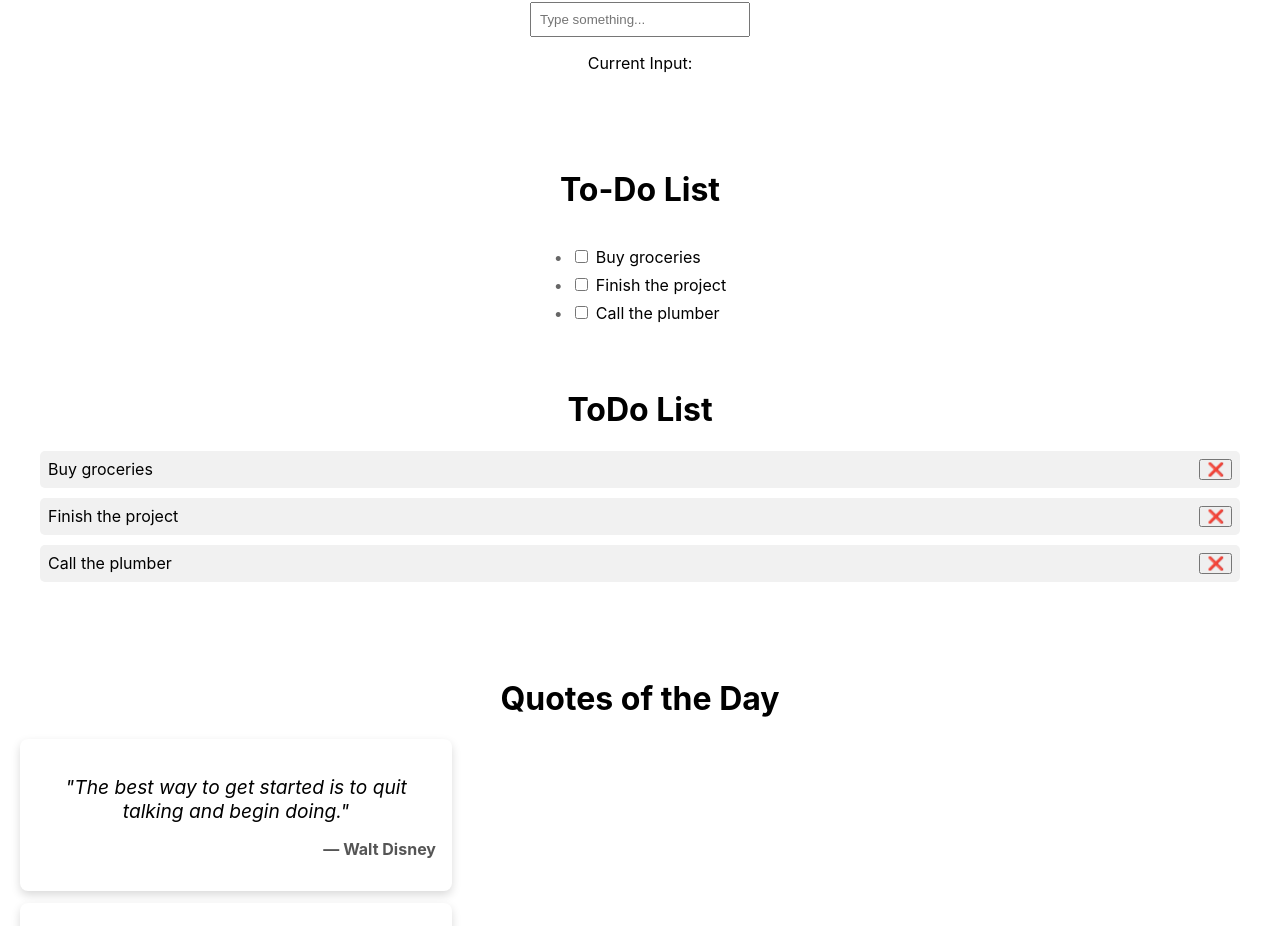
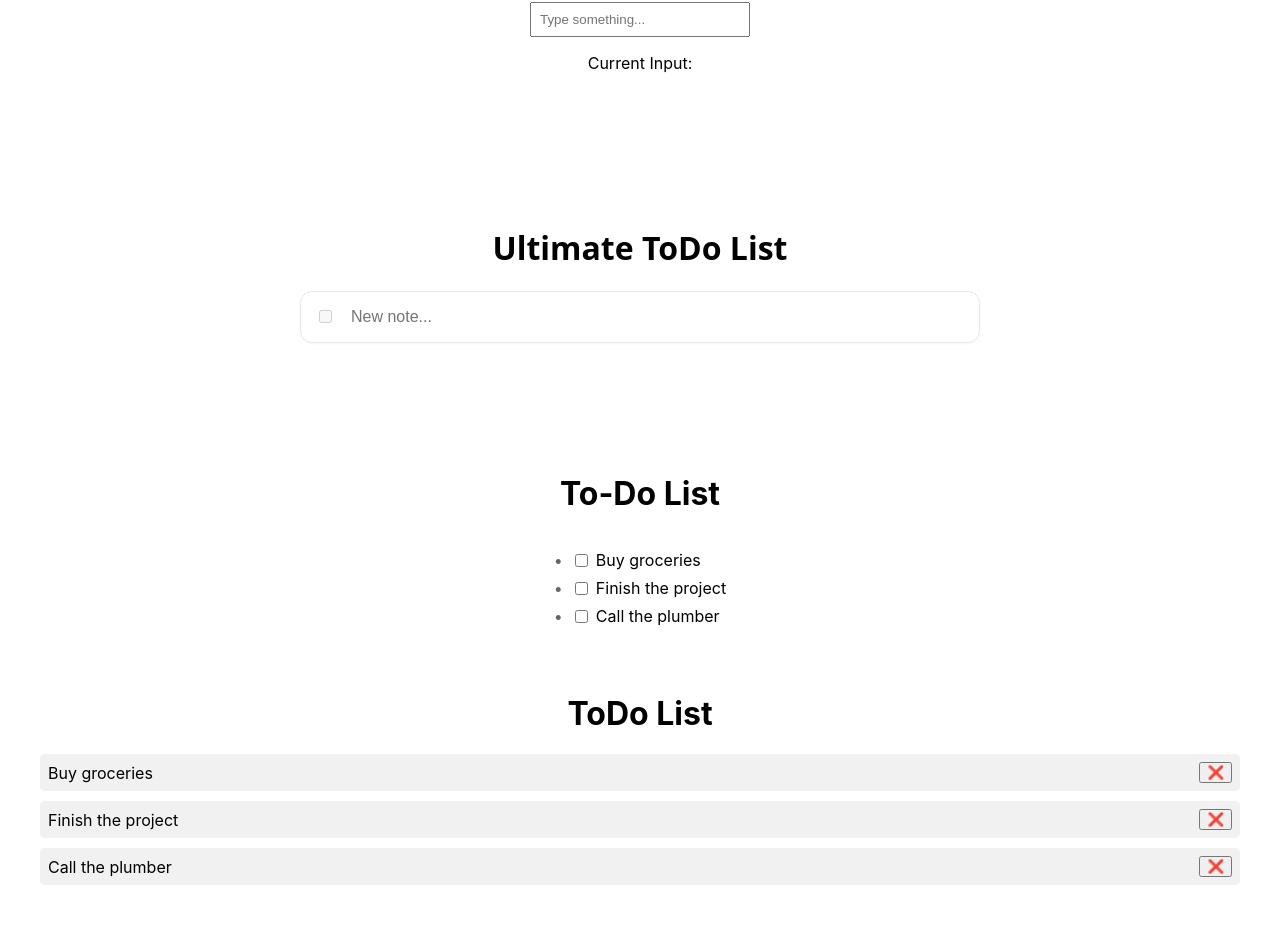
Before and after one commit to Ahmed-Estiak/react-js-journey, a React (Create React App) app in the folder hello-react/: page / in a window 1280 px wide. Shown: the part 1357-2283 px from the top of the page. Built offline with nearby package versions, Linux system fonts and the light colour scheme.

Commit message:
Add UltimateToDo component to App.js

```diff
--- a/hello-react/src/App.js
+++ b/hello-react/src/App.js
@@ -6,6 +6,8 @@ import LikeButtonCounter from './all_components/like_button_counter';
 import ToDoList from './all_components/to-do_list';
 import ToDoListReloaded from './all_components/to-do_list_reloaded';
 import LiveInput from './all_components/live_input';
+import UltimateToDo from './all_components/ultimate-to-do';
+
 
 function App() {
   return (
@@ -19,6 +21,9 @@ function App() {
       </div>
       <div style={{ padding: "20px" }}>
         <LiveInput />
+      </div>
+      <div style={{ padding: "20px" }}>
+        <UltimateToDo />
       </div>
 
       <div style={{ padding: "20px" }}>
--- /dev/null
+++ b/hello-react/src/all_components/ultimate-to-do.js
@@ -0,0 +1,216 @@
+import React, { useState, useEffect } from "react";
+
+function useLocalStorage(key, initialValue) {
+  const[value, setValue] = useState(()=>{
+    try{
+      const saved= localStorage.getItem(key);
+      if(saved){
+        return JSON.parse(saved);
+      }
+      return initialValue;
+    }catch(error){
+      console.error("Error loading from localStorage:", error);
+      return initialValue;
+    }
+  });
+
+  useEffect(()=>{
+    try{
+      localStorage.setItem(key, JSON.stringify(value));
+    }catch(error){
+      console.error("Error saving to localStorage:", error);
+    }
+  }, [key, value]);
+
+  return [value, setValue];
+
+}
+
+function UltimateToDo(){
+  const [items, setItems]=useLocalStorage("notes_v1", []);
+  const [draft, setDraft]=useState("");
+  const [editingId, setEditingId]=useState(null);
+  const [editText, setEditText]=useState("");
+
+  const addItem=()=>{
+    const text=draft.trim();
+    if(!text) return;
+    const newItem={
+      id: crypto.randomUUID?.() ?? String(Date.now()),
+      text,
+      done: false,
+    }
+    setItems((prev)=> [...prev, newItem]);
+    setDraft("");
+  }
+
+  const toggleDone=(id)=>{
+    setItems((prev)=>prev.map((item)=>
+    (item.id===id?{...item, done:!item.done}:item)
+    ))
+  }
+
+  const removeItem=(id)=>{
+    setItems((prev)=>
+    prev.filter((item)=>item.id!==id))
+    if (editingId===id){
+      setEditingId(null);
+      setEditText("");
+    }
+  }
+  const startEdit=(item)=>{
+    setEditingId(item.id);
+    setEditText(item.text);
+  }
+
+  const commitEdit=()=>{
+    const txt = editText.trim();
+    if(!txt) {
+      removeItem(editingId);
+    }
+    else{
+      setItems((prev)=>prev.map((item)=>
+      (item.id===editingId?{...item,text:txt}:item)
+      ))
+    }
+    setEditingId(null);
+    setEditText("");
+  }
+
+  return (
+    <div style={styles.app}>
+      {/* Your JSX will go here */}
+      <h1>Ultimate ToDo List</h1>
+      <div style={styles.newRow}>
+        <input type="checkbox" disabled aria-label="new note checkbox"/>
+        <input
+        style={styles.newInput}
+        placeholder="New note..."
+        value={draft}
+        onChange={(e)=>setDraft(e.target.value)}
+        onKeyDown={(e)=>{
+          if(e.key==="Enter") addItem();
+        }
+      }
+      autoFocus />
+      </div>
+      <ul style={styles.list}>
+        {items.map((item)=>(
+          <li key={item.id} style={styles.item}>
+            <input type="checkbox"
+            checked={item.done}
+            onChange={()=>toggleDone(item.id)}
+            aria-label="toggle done" />
+
+          {editingId=== item.id?(
+          <input
+          style={{ ...styles.textInput, ...styles.editInput }}
+          value={editText}
+          onChange={(e)=> setEditText(e.target.value)}
+          onBlur={commitEdit}
+          onKeyDown={(e)=> {
+            if(e.key==="Enter") commitEdit();
+            if(e.key==="Escape") {
+              setEditingId(null);
+              setEditText("");
+            }
+          }}
+          autoFocus />
+          )
+          :
+          (
+            <button
+            onDoubleClick={()=>startEdit(item)}
+            onClick={()=> toggleDone(item.id)}
+           style={{
+            ...styles.textButton,
+            ...(item.done ? styles.done :{}),
+           }}
+            title="Click to toggle, double‑click to edit"
+            >
+              {item.text}
+            </button>
+          )
+          }
+          <button
+          onClick={()=>removeItem(item.id)}
+          style={styles.deleteBtn}
+          aria-label="delete note"
+          title="Delete"
+          >
+            ✕
+          </button>
+          </li>
+        )
+
+        )}
+      </ul>
+
+    </div>
+  );
+}
+
+const styles = {
+  app: {
+    maxWidth: 680,
+    margin: "40px auto",
+    padding: "16px",
+    fontFamily: "system-ui, -apple-system, Segoe UI, Roboto, sans-serif",
+  },
+  title: { margin: "0 0 12px", fontSize: 24 },
+  newRow: {
+    display: "grid",
+    gridTemplateColumns: "24px 1fr",
+    gap: 10,
+    alignItems: "center",
+    padding: "10px 12px",
+    border: "1px solid #e5e7eb",
+    borderRadius: 12,
+    boxShadow: "0 1px 3px rgba(0,0,0,.04)",
+    marginBottom: 14,
+  },
+  newInput: {
+    border: "none",
+    outline: "none",
+    fontSize: 16,
+    padding: "6px 4px",
+  },
+  list: { listStyle: "none", padding: 0, margin: 0, display: "grid", gap: 8 },
+  item: {
+    display: "grid",
+    gridTemplateColumns: "24px 1fr 32px",
+    gap: 10,
+    alignItems: "center",
+    padding: "10px 12px",
+    border: "1px solid #e5e7eb",
+    borderRadius: 12,
+  },
+  textButton: {
+    textAlign: "left",
+    background: "transparent",
+    border: "none",
+    padding: "6px 4px",
+    fontSize: 16,
+    cursor: "pointer",
+  },
+  done: { textDecoration: "line-through", opacity: 0.6 },
+  deleteBtn: {
+    background: "transparent",
+    border: "none",
+    fontSize: 18,
+    cursor: "pointer",
+    color: "#ef4444",
+  },
+  textInput: {
+    border: "1px solid #d1d5db",
+    borderRadius: 8,
+    padding: "6px 8px",
+    fontSize: 16,
+    width: "100%",
+  },
+  editInput: {
+    outlineColor: "#6366f1",
+  },
+};
+
+export default UltimateToDo;
```
